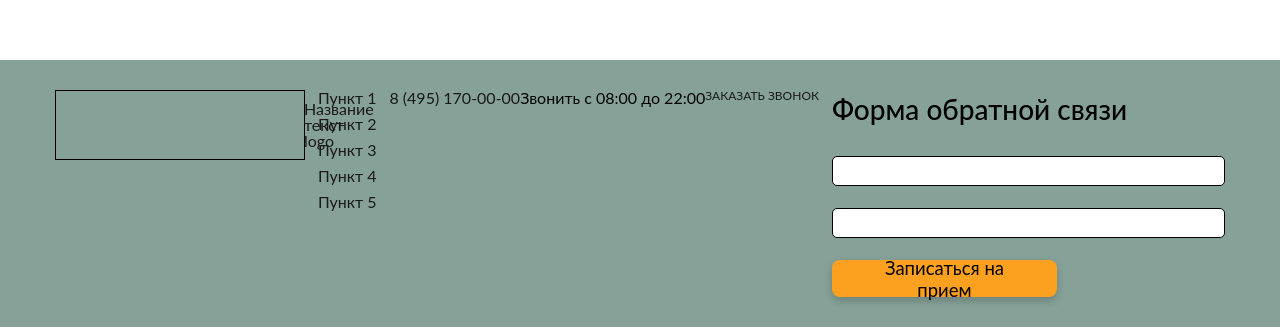
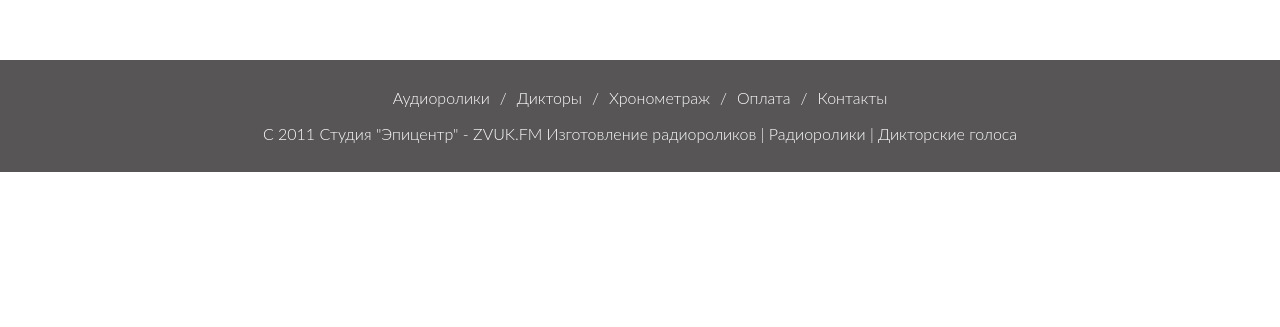
Before and after one commit to ruvick/epicenter, a website: page #src/index.html in a window 1280 px wide. Shown: the part 1394-1721 px from the top of the page. After the commit the page ends 1566 px from the top, so only its background shows below. Drawn offline with nearby package versions, Linux system fonts and the light colour scheme; files that its build step writes are made by us from their sources.

Commit message:
Футер

```diff
--- a/#src/_footer.html
+++ b/#src/_footer.html
@@ -3,36 +3,17 @@
 
 		<div class="footer__row d-flex">
 
-			<a href="index.html" class="logo-icon footer__logo">
-				<!-- <? bloginfo("url"); ?> -->
-				<p class="logo-icon__text">Название <span>текст logo</span></p>
-			</a>
-
-			<ul class="footer__menu">
-				<li class="footer__menu-item"><a href="#" class="footer__menu-item-link">Пункт 1</a></li>
-				<li class="footer__menu-item"><a href="#" class="footer__menu-item-link">Пункт 2</a></li>
-				<li class="footer__menu-item"><a href="#" class="footer__menu-item-link">Пункт 3</a></li>
-				<li class="footer__menu-item"><a href="#" class="footer__menu-item-link">Пункт 4</a></li>
-				<li class="footer__menu-item"><a href="#" class="footer__menu-item-link">Пункт 5</a></li>
+			<ul class="footer__menu d-flex">
+				<li class="footer__menu-item"><a href="#" class="footer__menu-item-link">Аудиоролики</a></li>
+				<li class="footer__menu-item"><a href="#" class="footer__menu-item-link">Дикторы</a></li>
+				<li class="footer__menu-item"><a href="#" class="footer__menu-item-link">Хронометраж</a></li>
+				<li class="footer__menu-item"><a href="#" class="footer__menu-item-link">Оплата</a></li>
+				<li class="footer__menu-item"><a href="#" class="footer__menu-item-link">Контакты</a></li>
 			</ul>
 
-			<div class="contacts footer__contact d-flex">
-				<a href="tel:84951700000" class="contacts__phone header__phone">8 (495) 170-00-00</a>
-				<!-- <a href="tel:<? echo preg_replace('/[^0-9]/', '', $tel); ?>"><? echo $tel = carbon_get_theme_option("as_phone_1"); ?></a> -->
-				<p class="contacts__time-phone header__time-phone">Звонить с 08:00 до 22:00</p>
-				<a href="#callback" class="header__popup-link _popup-link">ЗАКАЗАТЬ ЗВОНОК</a>
+			<div class="footer__policy">
+				C 2011 Студия "Эпицентр" - ZVUK.FM Изготовление радиороликов | Радиоролики | Дикторские голоса
 			</div>
-
-			<form class="footer__form" action="#">
-				<div class="form__line">
-					<h3 class="footer__form-title">Форма обратной связи</h3>
-					<input id="name" autocomplete="off" type="text" name="form[]" data-error="Заполните поля" data-value="Ваше имя"
-					class="footer__form-input input _req">
-					<input id="tel2" autocomplete="off" type="text" name="form[]" data-error="Заполните поля" data-value="Ваш телефон"
-					class="footer__form-input input _phone _req">
-				</div>
-				<button type="submit" class="footer__form-btn btn">Записаться на прием</button>
-			</form>
 
 		</div>
 
--- a/#src/scss/footer.scss
+++ b/#src/scss/footer.scss
@@ -1,49 +1,53 @@
 .footer {
 	padding: 30px 0;
-  background: #86A298;
+	background: #575556;
+
 	// .footer__container
 	&__container {
 		display: flex;
 		align-items: center;
 	}
+
 	// .footer__row
 	&__row {
 		width: 100%;
-    justify-content: space-between;
-    flex-wrap: wrap;
-  }
-  // .footer__logo
-  &__logo {}
-  // .footer__menu
-  &__menu {}
-  // .footer__item
-  &__menu-item {
-    margin-bottom: 10px;
-      &:last-child {
-        margin-bottom: 0;
+		flex-direction: column;
+		align-items: center;
+		color: #fff;
 	}
 }
-  // .footer__link
-  &__menu-item-link {}
-  // .footer__contact
-  &__contact {}
-  // .footer__form
-  &__form {
-    flex: 0 1 393px;
+
+.footer__menu {
+	align-items: center;
+	margin-bottom: 20px;
 }
-  // .footer__form-title
-  &__form-title {
-    margin-bottom: 28px;
+
+.footer__menu-item {
+	font-weight: 300;
+
+	&::before {
+		content: '/';
+		float: left;
+		margin: 0 10px;
 	}
-  // .footer__form-input
-  &__form-input {
-    margin-bottom: 22px;
-  }
-  // .footer__form-btn
-  &__form-btn {
-      width: 225px;
-      height: 37px;
-      font-size: 18.5px;
-      background: #FCA01F;
+
+	&:first-child {
+		&::before {
+			display: none;
 		}
 	}
+}
+
+.footer__menu-item-link {
+	color: #fff;
+	font-weight: 300;
+	transition: all 0.3s ease 0s;
+
+	&:hover {
+		opacity: 0.7;
+	}
+}
+
+.footer__policy {
+	font-weight: 300;
+}
--- a/#src/scss/forms.scss
+++ b/#src/scss/forms.scss
@@ -33,6 +33,7 @@
 	background: #f7eae4;
 	border-radius: 8px;
 	box-shadow: 0 4px 8px rgba(0, 0, 0, 0.2);
+	transition: all 0.3s ease 0s;
 
 	&:hover {}
 
```
Also changed, not shown: epicenter/catalog.html (+8 -27 lines), epicenter/index.html (+8 -27 lines), epicenter/product.html (+8 -27 lines), epicenter/css/style.min.css. Lines whose indentation alone changed are shown as unchanged.
